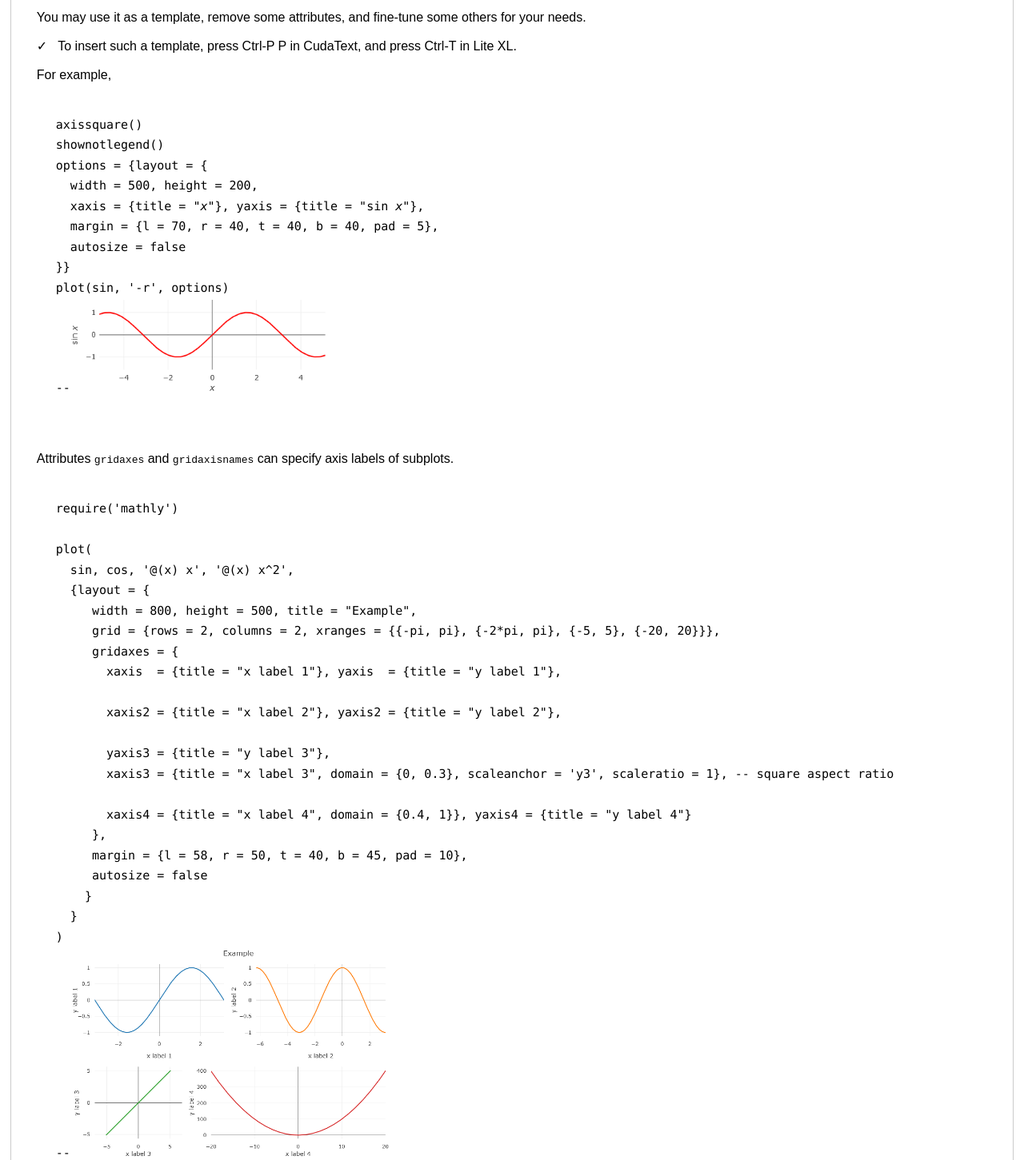
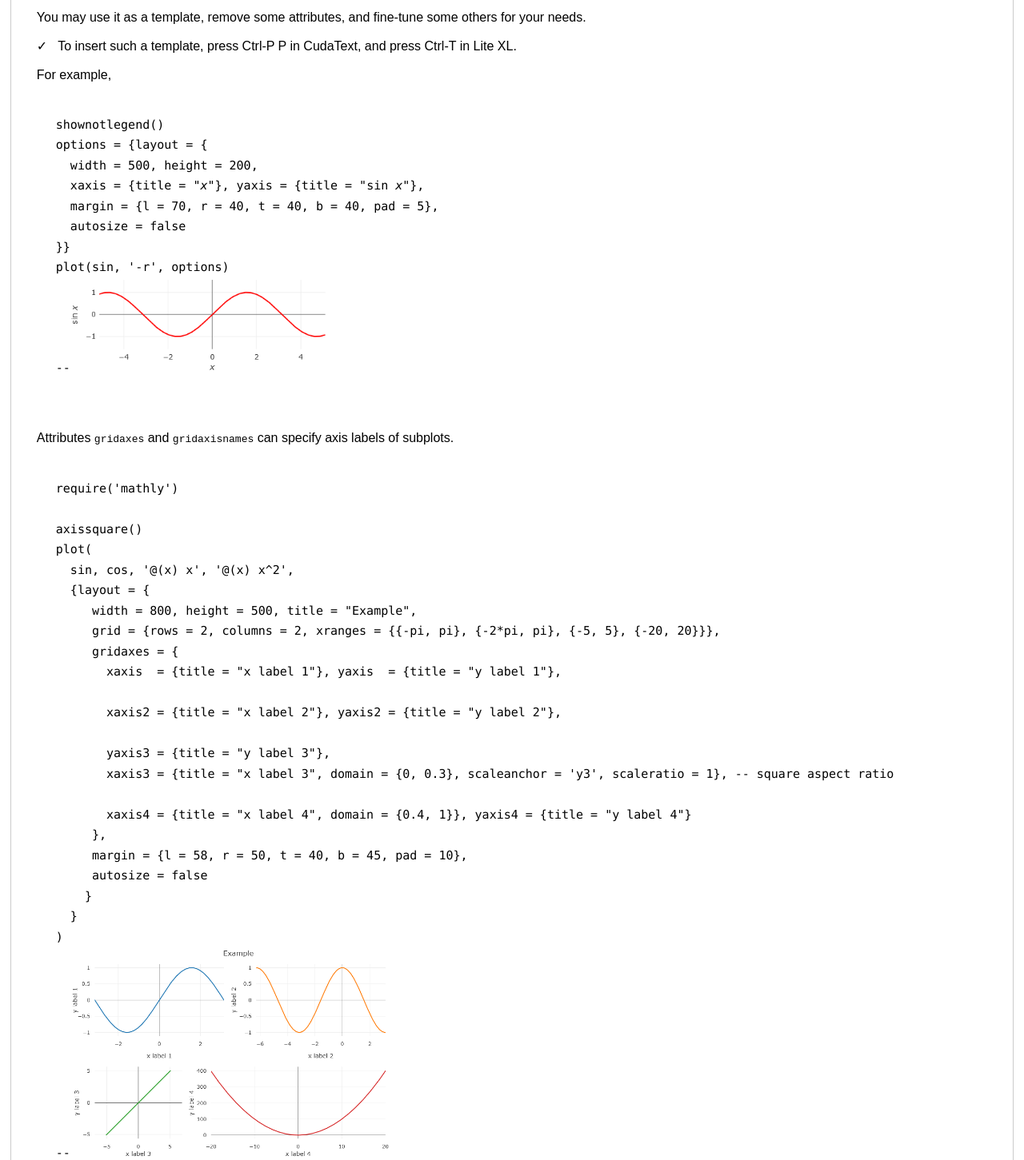
Before and after one commit to fdformula/mathly, a plain HTML site: page img/grid.html in a window 1280 px wide. Shown: the part 1100-2551 px from the top of the page at 80% size. Drawn offline with Linux system fonts and the light colour scheme.

Commit message:
Add files via upload

```diff
--- a/img/grid.html
+++ b/img/grid.html
@@ -52,7 +52,7 @@ plot(data_functions_and_styles, options)
 <p>You may use it as a template, remove some attributes, and fine-tune some others for your needs.</p>
 <p>&#x2713; &nbsp; To insert such a template, press Ctrl-P P in <a href=#cudatext>CudaText</a>, and press Ctrl-T in <a href=#cudatext>Lite XL</a>.</p>
 <p>For example,</p>
-<pre>axissquare()
+<pre>
 shownotlegend()
 options = {layout = {
   width = 500, height = 200,
@@ -67,6 +67,7 @@ plot(sin, '-r', options)
 <p>Attributes <code>gridaxes</code> and <code>gridaxisnames</code> can specify axis labels of subplots.</p>
 <pre>require('mathly')
 
+axissquare()
 plot(
   sin, cos, '@(x) x', '@(x) x^2',
   {layout = {
```
